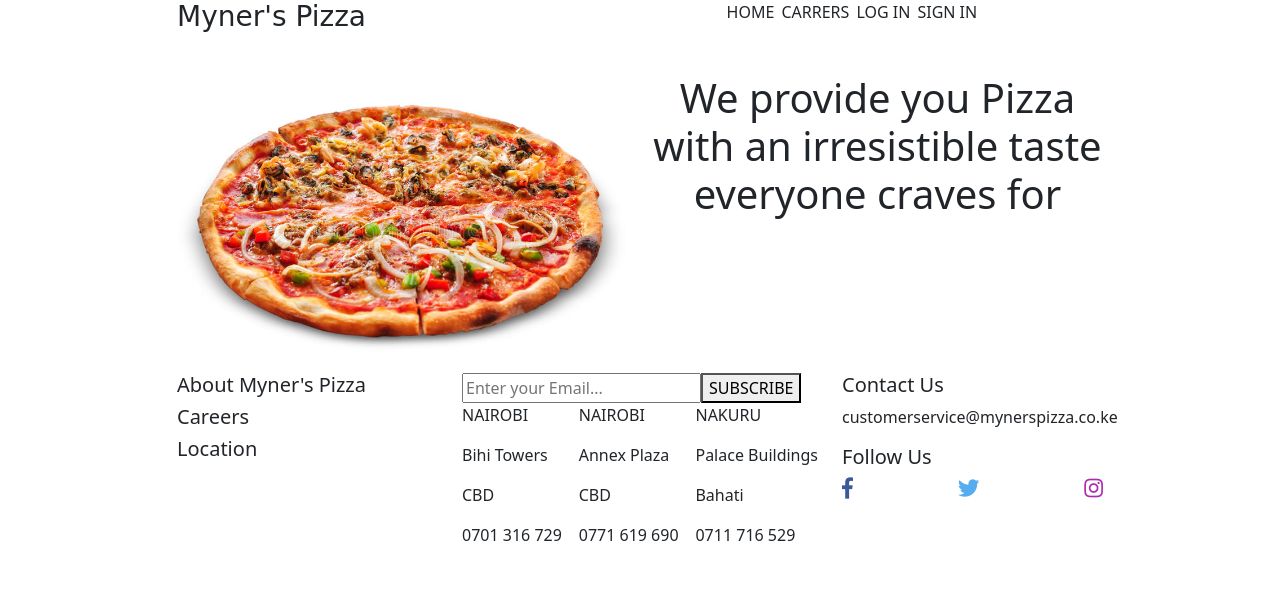
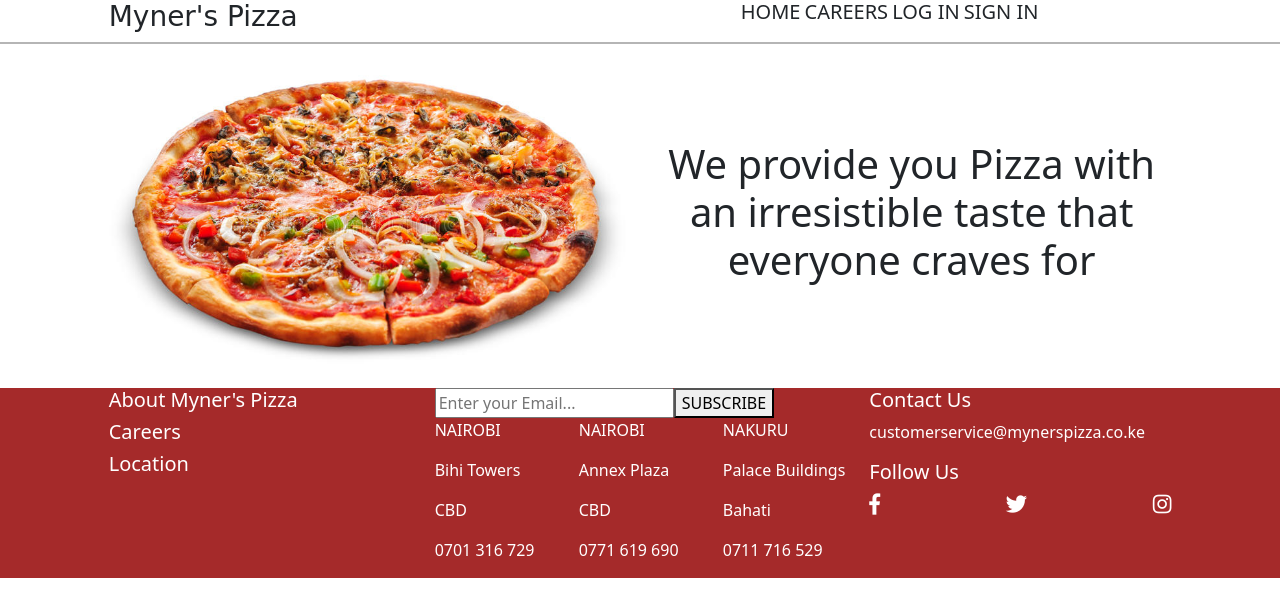
Before and after one commit to Robert-Moringa/Myner_Pizza, a plain HTML site: page index.html in a window 1280 px wide. Drawn offline with nearby package versions, Linux system fonts and the light colour scheme; a web font is replaced by a local one.

Commit message:
aligned welcome class center using vertical-align; center

```diff
--- a/css/styles.css
+++ b/css/styles.css
@@ -1,27 +1,40 @@
 .{
     font-family: 'Itim', cursive;
+}
+header{
+    border-bottom: 2px solid rgba(0, 0, 0, 0.29);
 }
 #logo{
     font-family: 'Zhi Mang Xing', cursive;
 }
 .my-navbar{
     display: flex; flex-direction: row;
-    margin-right: 0%;
+
 }
 #home{
-    padding-left: 1%; padding-right: 1%;
+    padding-left: 1%;
 }
 #careers{
-    padding-left: 1%; padding-right: 1%;
+    padding-left: 1%;
 }
 #sign-in{
-    padding-left: 1%; padding-right: 1%;
+    padding-left: 1%; margin-right: 0%;
 }
 #log-in{
-    padding-left: 1%; padding-right: 1%;
+    padding-left: 1%;
 }
 h1{
     text-align: center;
+
+}
+.welcoming{
+    display: flex; align-self: center;
+    vertical-align: middle;
+}
+
+footer{
+    background-color: rgba(165, 42, 42, 1);
+    color: white;
 }
 
 .subscribe{
--- a/index.html
+++ b/index.html
@@ -16,29 +16,28 @@
 <body>
 
     <header>
-        <div class="container">
         <div class="row">
             <div class="col-md-1"></div>
             <div class="row col-md-6">
                 <h3 id="logo">Myner's Pizza</h3>
             </div>
             <div class="col-md-4 my-navbar">
-                <p id="home">HOME</p>
-                <p id="careers">CARRERS</p>
-                <p id="log-in">LOG IN</p>
-                <p id="sign-in">SIGN IN</p>
+                <h5 id="home">HOME</h5>
+                <h5 id="careers">CAREERS</h5>
+                <h5 id="log-in">LOG IN</h5>
+                <h5 id="sign-in">SIGN IN</h5>
             </div>
             <div class="col-md-1"></div>
         </div>
-        <hr size="2px" width="100%" style="color: rgba(0, 0, 0, 0.29);">
+    </header>
 
     <div class="row">
         <div class="col-md-1"></div>
         <div class="col-md-5">
             <img src="Assets/pizza1.jpg" alt="" width="100%">
         </div>
-            <div class="col-md-5">
-                <h1>We provide you Pizza with an irresistible taste everyone craves for</h1>
+        <div class="col-md-5 welcoming">
+            <h1>We provide you Pizza with an irresistible taste that everyone craves for</h1>
         </div>
         <div class="col-md-1"></div>
     </div>
@@ -87,17 +86,17 @@
                 <h5>Follow Us</h5>
                 <div class="social">
                     <!-- Facebook -->
-                        <a style="color: #3b5998;" href="#!" role="button"
+                    <a style="color: white;" href="#!" role="button"
                     ><i class="fab fa-facebook-f fa-lg"></i
                     ></a>
 
                     <!-- Twitter -->
-                        <a style="color: #55acee;" href="#!" role="button"
+                    <a style="color:white;" href="#!" role="button"
                     ><i class="fab fa-twitter fa-lg"></i
                     ></a>
 
                     <!-- Instagram -->
-                        <a style="color: #ac2bac;" href="#!" role="button"
+                    <a style="color: white;" href="#!" role="button"
                     ><i class="fab fa-instagram fa-lg"></i
                     ></a>
                 </div>
@@ -106,7 +105,5 @@
         <div class="col-md-1"></div>
     </footer>
 
-    </header>
-
 </body>
 </html>
```
Lines whose indentation alone changed are shown as unchanged.
